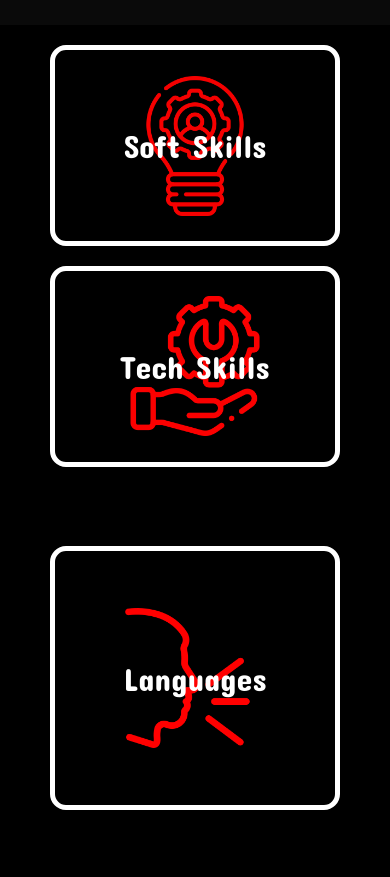
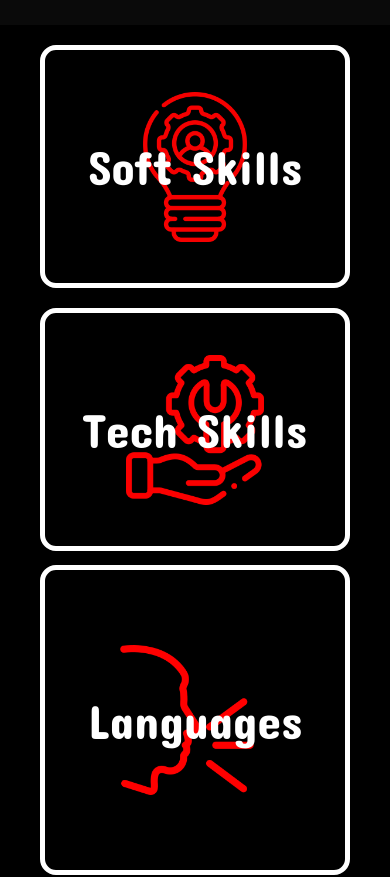
Before and after one commit to anthonysuperstar/personal-resume, a React (Create React App) app: page / in a window 390 px wide. Shown: the part 1663-2540 px from the top of the page. Built offline with nearby package versions, Linux system fonts and the light colour scheme.

Commit message:
change skills

```diff
--- a/src/components/Intro/Intro.sass
+++ b/src/components/Intro/Intro.sass
@@ -25,7 +25,7 @@
     text-align: justify
     gap: 1vh
 
-@media screen and (max-width: 1000px)
+@media screen and (max-width: 980px)
     #intro
         h2
             font-size: 2.5em
--- a/src/components/Skills/Skills.sass
+++ b/src/components/Skills/Skills.sass
@@ -15,7 +15,7 @@
     display: flex
     justify-content: center
     align-items: center
-    width: 30%
+    width: 40%
     height: 75%
     cursor: pointer
     border: 5px solid white
@@ -84,18 +84,18 @@
     cursor: pointer
     z-index: 5
 
-@media screen and (max-width: 1550px)
-    #skills
-        gap: 0vh
-        .s-row
-            flex-direction: column
-            height: 40%
-            justify-content: center
-            .s-col
-                width: 40%
-                height: 40%
-                p
-                    font-size: 2em
+// @media screen and (max-width: 1550px)
+//     #skills
+//         gap: 0vh
+//         .s-row
+//             flex-direction: column
+//             height: 40%
+//             justify-content: center
+//             .s-col
+//                 width: 40%
+//                 height: 40%
+//                 p
+//                     font-size: 2em
 
 @media screen and (max-width: 1220px)
     .hs-container
@@ -111,10 +111,20 @@
 @media screen and (max-width: 430px)
     #skills
         .s-row
+            .s-col
+                p
+                    font-size: 3rem
+        .s-row:first-child
+            flex-direction: column
             height: 60%
             .s-col
-                width: 80%
-                height: 60%
+                width: 300px
+                height: 300px
+        .s-row:last-child
+            height: 60%
+            .s-col
+                width: 300px
+                height: 300px
     .softskill-list
         ul
             flex-direction: column
```
Also changed, not shown: 8 other files (tests, documents, lock files or other folders).
